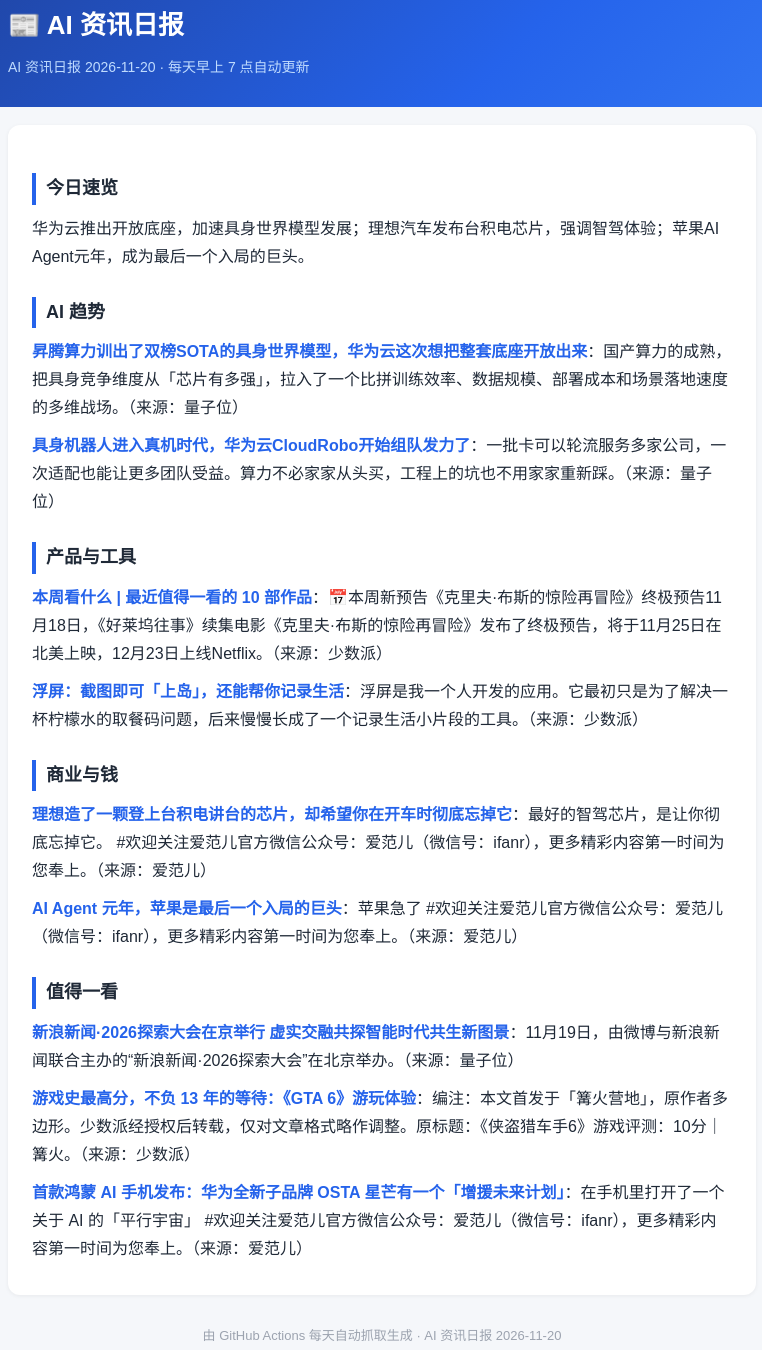
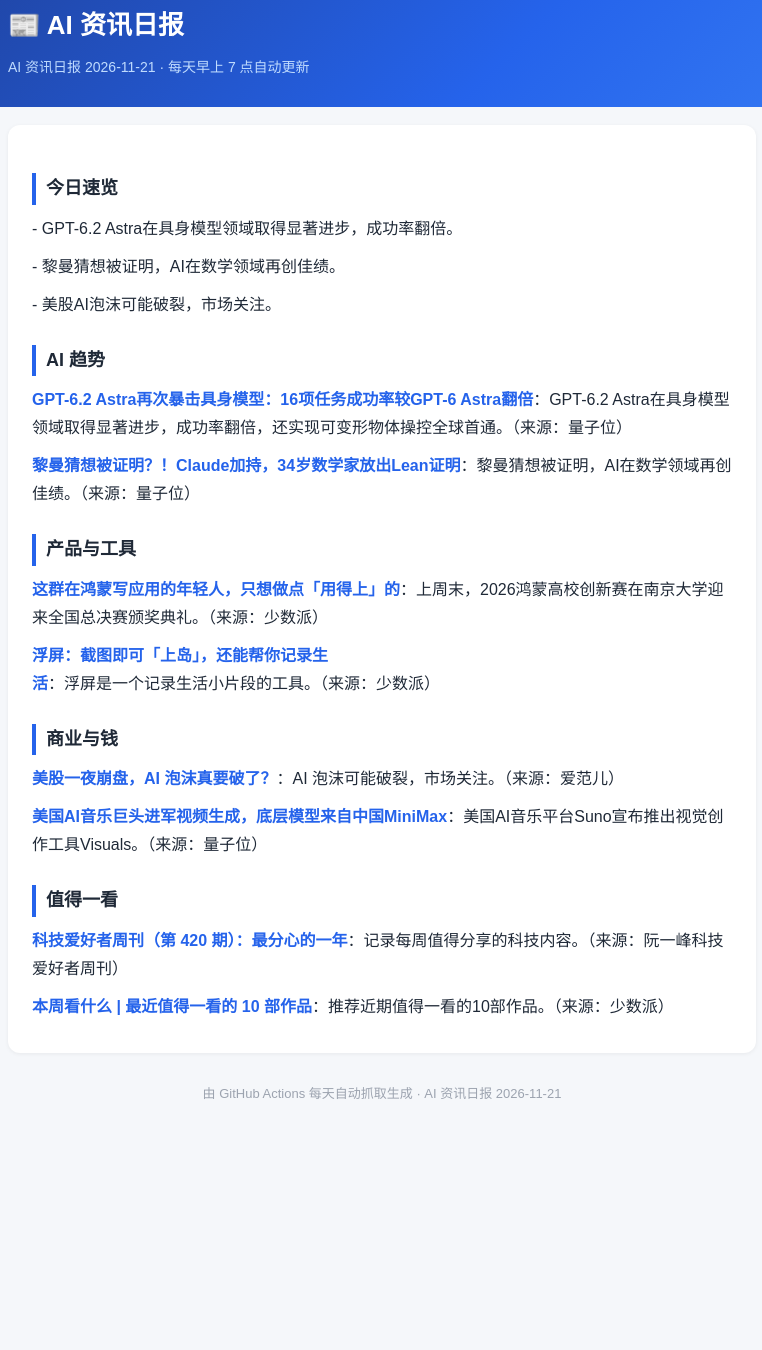
Before and after one commit to zyq15117903985-commits/ai-news-daily, a plain HTML site: page index.html in a window 1280 px wide. Shown: the part 33-1383 px from the top of the page, without its empty margins (258-1020 px from the left). After the commit the page ends 1178 px from the top, so only its background shows below. Drawn offline with Linux system fonts and the light colour scheme.

Commit message:
daily update 2026-11-21

```diff
--- a/index.html
+++ b/index.html
@@ -3,7 +3,7 @@
 <head>
 <meta charset="utf-8">
 <meta name="viewport" content="width=device-width, initial-scale=1">
-<title>AI 资讯日报 2026-11-20</title>
+<title>AI 资讯日报 2026-11-21</title>
 <style>
   * { box-sizing: border-box; }
   body { font-family: "Microsoft YaHei", "PingFang SC", sans-serif;
@@ -35,28 +35,29 @@
 <body>
 <header class="hero"><div class="wrap">
   <h1>📰 AI 资讯日报</h1>
-  <div class="date">AI 资讯日报 2026-11-20 · 每天早上 7 点自动更新</div>
+  <div class="date">AI 资讯日报 2026-11-21 · 每天早上 7 点自动更新</div>
 </div></header>
 <div class="wrap">
   <div class="card">
 <h2>今日速览</h2>
-<p>华为云推出开放底座，加速具身世界模型发展；理想汽车发布台积电芯片，强调智驾体验；苹果AI Agent元年，成为最后一个入局的巨头。</p>
+<p>- GPT-6.2 Astra在具身模型领域取得显著进步，成功率翻倍。</p>
+<p>- 黎曼猜想被证明，AI在数学领域再创佳绩。</p>
+<p>- 美股AI泡沫可能破裂，市场关注。</p>
 <h2>AI 趋势</h2>
-<p><b><a href="https://www.qbitai.com/2026/11/511610.html" target="_blank">昇腾算力训出了双榜SOTA的具身世界模型，华为云这次想把整套底座开放出来</a></b>：国产算力的成熟，把具身竞争维度从「芯片有多强」，拉入了一个比拼训练效率、数据规模、部署成本和场景落地速度的多维战场。（来源：量子位）</p>
-<p><b><a href="https://www.qbitai.com/2026/11/511426.html" target="_blank">具身机器人进入真机时代，华为云CloudRobo开始组队发力了</a></b>：一批卡可以轮流服务多家公司，一次适配也能让更多团队受益。算力不必家家从头买，工程上的坑也不用家家重新踩。（来源：量子位）</p>
+<p><b><a href="https://www.qbitai.com/2026/11/511779.html" target="_blank">GPT-6.2 Astra再次暴击具身模型：16项任务成功率较GPT-6 Astra翻倍</a></b>：GPT-6.2 Astra在具身模型领域取得显著进步，成功率翻倍，还实现可变形物体操控全球首通。（来源：量子位）</p>
+<p><b><a href="https://www.qbitai.com/2026/11/511727.html" target="_blank">黎曼猜想被证明？！Claude加持，34岁数学家放出Lean证明</a></b>：黎曼猜想被证明，AI在数学领域再创佳绩。（来源：量子位）</p>
 <h2>产品与工具</h2>
-<p><b><a href="https://sspai.com/post/119337" target="_blank">本周看什么 | 最近值得一看的 10 部作品</a></b>：📅本周新预告《克里夫·布斯的惊险再冒险》终极预告11月18日，《好莱坞往事》续集电影《克里夫·布斯的惊险再冒险》发布了终极预告，将于11月25日在北美上映，12月23日上线Netflix。（来源：少数派）</p>
-<p><b><a href="https://sspai.com/post/118879" target="_blank">浮屏：截图即可「上岛」，还能帮你记录生活</a></b>：浮屏是我一个人开发的应用。它最初只是为了解决一杯柠檬水的取餐码问题，后来慢慢长成了一个记录生活小片段的工具。（来源：少数派）</p>
+<p><b><a href="https://sspai.com/post/119291" target="_blank">这群在鸿蒙写应用的年轻人，只想做点「用得上」的</a></b>：上周末，2026鸿蒙高校创新赛在南京大学迎来全国总决赛颁奖典礼。（来源：少数派）</p>
+<p><b><a href="https://sspai.com/post/118879" target="_blank">浮屏：截图即可「上岛」，还能帮你记录生活</a></b>：浮屏是一个记录生活小片段的工具。（来源：少数派）</p>
 <h2>商业与钱</h2>
-<p><b><a href="https://www.ifanr.com/1690596?utm_source=rss&amp;utm_medium=rss&amp;utm_campaign=" target="_blank">理想造了一颗登上台积电讲台的芯片，却希望你在开车时彻底忘掉它</a></b>：最好的智驾芯片，是让你彻底忘掉它。 #欢迎关注爱范儿官方微信公众号：爱范儿（微信号：ifanr），更多精彩内容第一时间为您奉上。（来源：爱范儿）</p>
-<p><b><a href="https://www.ifanr.com/1690510?utm_source=rss&amp;utm_medium=rss&amp;utm_campaign=" target="_blank">AI Agent 元年，苹果是最后一个入局的巨头</a></b>：苹果急了 #欢迎关注爱范儿官方微信公众号：爱范儿（微信号：ifanr），更多精彩内容第一时间为您奉上。（来源：爱范儿）</p>
+<p><b><a href="https://www.ifanr.com/1690789?utm_source=rss&amp;utm_medium=rss&amp;utm_campaign=" target="_blank">美股一夜崩盘，AI 泡沫真要破了？</a></b>：AI 泡沫可能破裂，市场关注。（来源：爱范儿）</p>
+<p><b><a href="https://www.qbitai.com/2026/11/511722.html" target="_blank">美国AI音乐巨头进军视频生成，底层模型来自中国MiniMax</a></b>：美国AI音乐平台Suno宣布推出视觉创作工具Visuals。（来源：量子位）</p>
 <h2>值得一看</h2>
-<p><b><a href="https://www.qbitai.com/2026/11/511603.html" target="_blank">新浪新闻·2026探索大会在京举行 虚实交融共探智能时代共生新图景</a></b>：11月19日，由微博与新浪新闻联合主办的“新浪新闻·2026探索大会”在北京举办。（来源：量子位）</p>
-<p><b><a href="https://sspai.com/post/119327" target="_blank">游戏史最高分，不负 13 年的等待：《GTA 6》游玩体验</a></b>：编注：本文首发于「篝火营地」，原作者多边形。少数派经授权后转载，仅对文章格式略作调整。原标题：《侠盗猎车手6》游戏评测：10分｜篝火。（来源：少数派）</p>
-<p><b><a href="https://www.ifanr.com/1690642?utm_source=rss&amp;utm_medium=rss&amp;utm_campaign=" target="_blank">首款鸿蒙 AI 手机发布：华为全新子品牌 OSTA 星芒有一个「增援未来计划」</a></b>：在手机里打开了一个关于 AI 的「平行宇宙」 #欢迎关注爱范儿官方微信公众号：爱范儿（微信号：ifanr），更多精彩内容第一时间为您奉上。（来源：爱范儿）</p>
+<p><b><a href="http://www.ruanyifeng.com/blog/2026/11/weekly-issue-420.html" target="_blank">科技爱好者周刊（第 420 期）：最分心的一年</a></b>：记录每周值得分享的科技内容。（来源：阮一峰科技爱好者周刊）</p>
+<p><b><a href="https://sspai.com/post/119337" target="_blank">本周看什么 | 最近值得一看的 10 部作品</a></b>：推荐近期值得一看的10部作品。（来源：少数派）</p>
   </div>
 
-<footer>由 GitHub Actions 每天自动抓取生成 · AI 资讯日报 2026-11-20</footer>
+<footer>由 GitHub Actions 每天自动抓取生成 · AI 资讯日报 2026-11-21</footer>
 </div>
 </body>
 </html>
```
